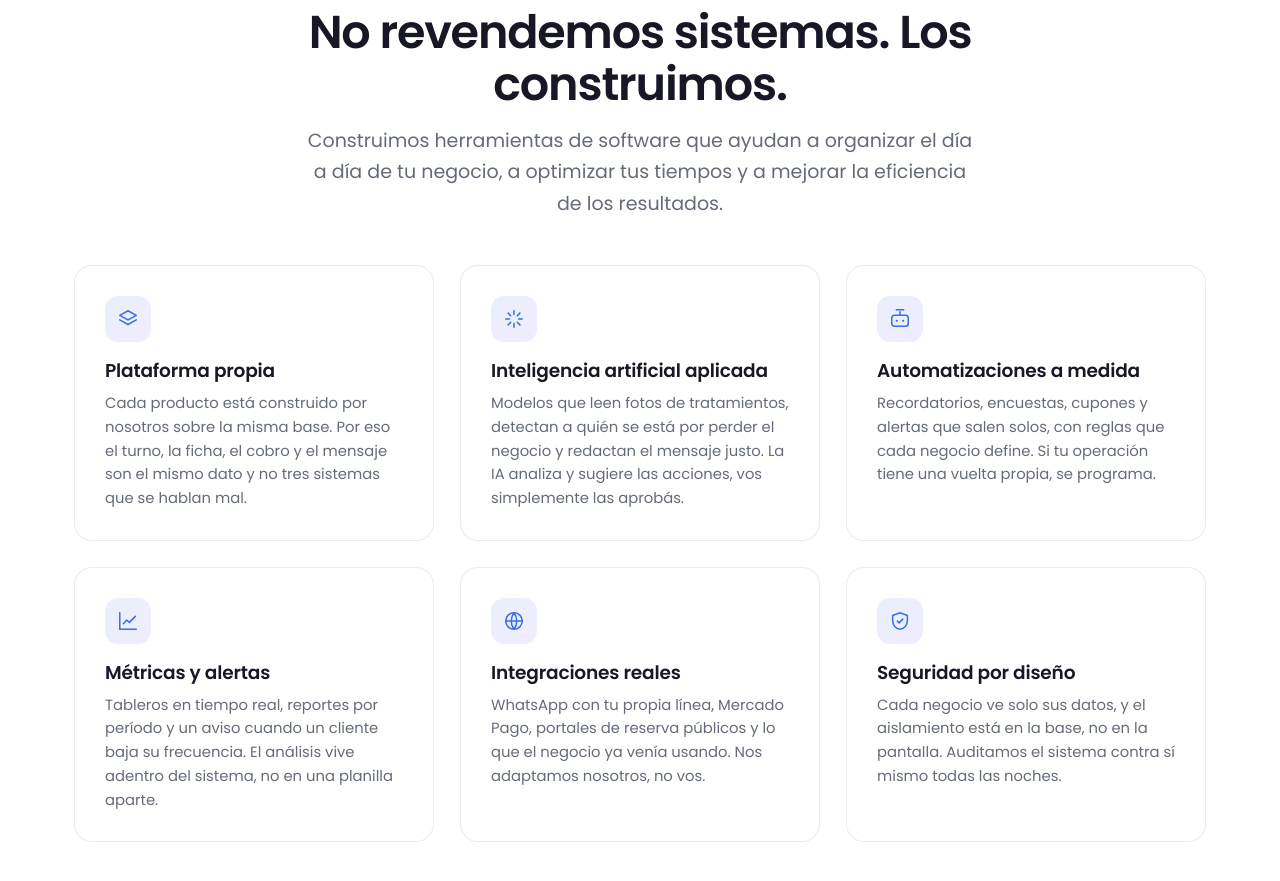
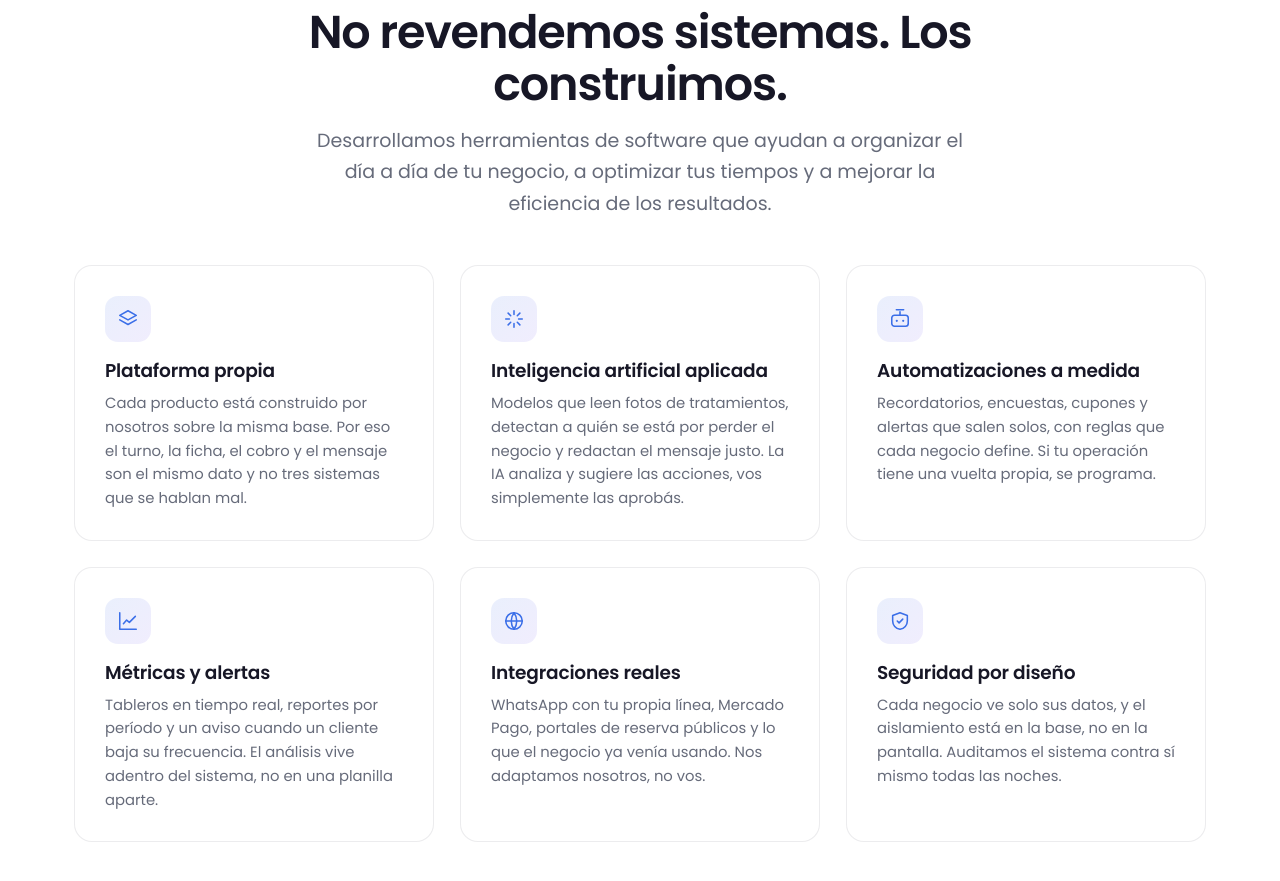
Before and after one commit to facubolatti/clovix-landing, a Next.js app: page / in a window 1280 px wide. Shown: the part 1600-2481 px from the top of the page. Built offline with nearby package versions, Linux system fonts and the light colour scheme.

Commit message:
Que hacemos: desarrollamos en vez de construimos en la bajada

```diff
--- a/app/page.tsx
+++ b/app/page.tsx
@@ -74,7 +74,7 @@ export default function Page() {
         <div className="section-head rv">
           <span className="eyebrow">Qué hacemos</span>
           <h2 style={{marginTop: '16px'}}>No revendemos sistemas. Los construimos.</h2>
-          <p className="lead">Construimos herramientas de software que ayudan a organizar el día a día de tu negocio, a optimizar tus tiempos y a mejorar la eficiencia de los resultados.</p>
+          <p className="lead">Desarrollamos herramientas de software que ayudan a organizar el día a día de tu negocio, a optimizar tus tiempos y a mejorar la eficiencia de los resultados.</p>
         </div>
         <div className="cards c3">
           <div className="card rv"><div className="ico"><svg viewBox="0 0 24 24" fill="none" stroke="currentColor" strokeLinecap="round" strokeLinejoin="round"><path d="m12 3 9 5-9 5-9-5z"/><path d="m3 13 9 5 9-5"/></svg></div><h3>Plataforma propia</h3>
```
